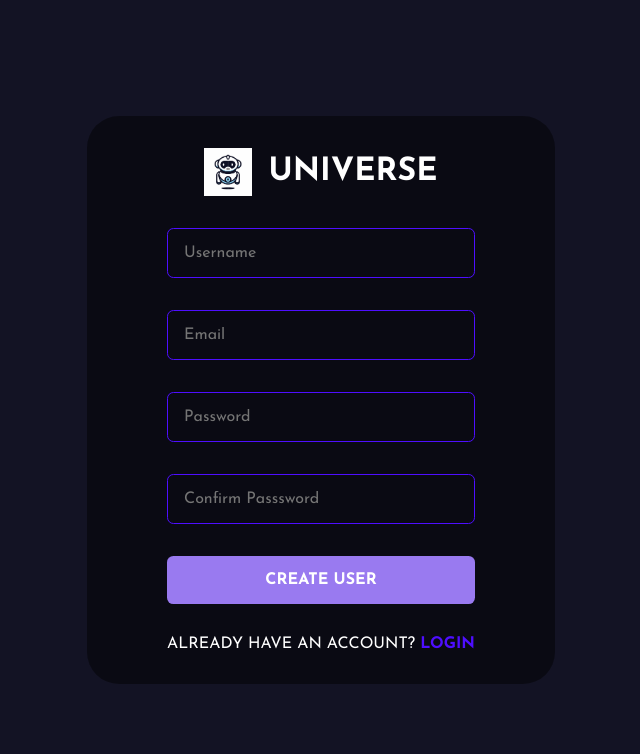
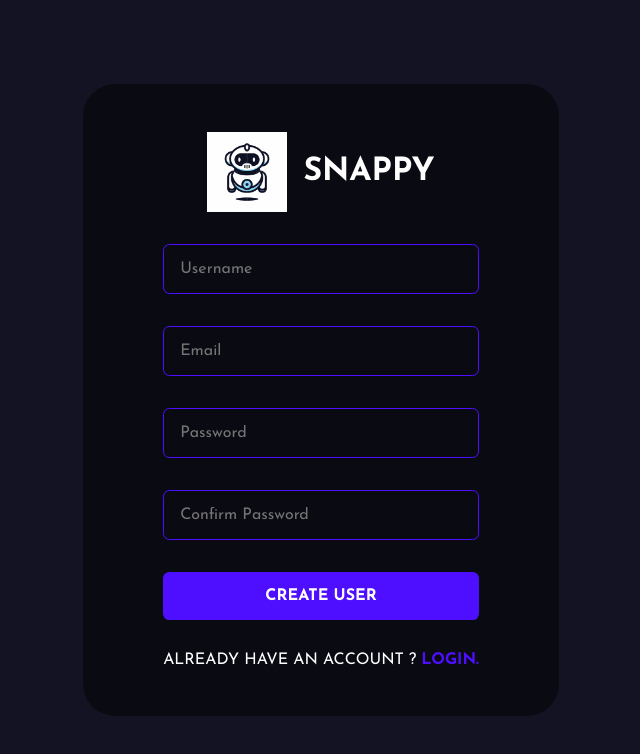
Before and after one commit to Pragyashah09/chat-app, a React (Create React App) app in the folder public/: page /register in a window 1280 px wide. Shown: the top 754 px of the page, without its empty margins (319-959 px from the left). Built offline with nearby package versions, Linux system fonts and the light colour scheme; no server answers.

Commit message:
package install:)

```diff
--- a/public/src/pages/Register.jsx
+++ b/public/src/pages/Register.jsx
@@ -1,15 +1,21 @@
-import React ,{useEffect,useState}from "react";
-import {useNavigate, Link} from "react-router-dom";
+import React, { useState, useEffect } from "react";
+import axios from "axios";
 import styled from "styled-components";
+import { useNavigate, Link } from "react-router-dom";
 import Logo from "../assets/logo1.webp";
 import { ToastContainer, toast } from "react-toastify";
 import "react-toastify/dist/ReactToastify.css";
-import axios from "axios";
 import { registerRoute } from "../utils/APIRoutes";
 
-
-function Register() {
+export default function Register() {
   const navigate = useNavigate();
+  const toastOptions = {
+    position: "bottom-right",
+    autoClose: 8000,
+    pauseOnHover: true,
+    draggable: true,
+    theme: "dark",
+  };
   const [values, setValues] = useState({
     username: "",
     email: "",
@@ -21,51 +27,37 @@ function Register() {
     if (localStorage.getItem(process.env.REACT_APP_LOCALHOST_KEY)) {
       navigate("/");
     }
-    },[navigate]);
+  }, []);
 
+  const handleChange = (event) => {
+    setValues({ ...values, [event.target.name]: event.target.value });
+  };
 
   const handleValidation = () => {
     const { password, confirmPassword, username, email } = values;
     if (password !== confirmPassword) {
-            toast.error("Password and confirm password should be same.",{
-                position: "bottom-right",
-                autoclose: 8000,
-                pauseOnHover: true,
-                draggable: true,
-                theme: "dark",
-            });
+      toast.error(
+        "Password and confirm password should be same.",
+        toastOptions
+      );
+      return false;
+    } else if (username.length < 3) {
+      toast.error(
+        "Username should be greater than 3 characters.",
+        toastOptions
+      );
+      return false;
+    } else if (password.length < 8) {
+      toast.error(
+        "Password should be equal or greater than 8 characters.",
+        toastOptions
+      );
+      return false;
+    } else if (email === "") {
+      toast.error("Email is required.", toastOptions);
       return false;
     }
-        if (username.length < 3) {
-            toast.error("Username should be greater than 3 characters.",{
-                position: "bottom-right",
-                autoclose: 8000,
-                pauseOnHover: true,
-                draggable: true,
-                theme: "dark",
-            });
-        return false;
-        }
-        if (password.length < 8) {
-            toast.error("Password should be equal or greater than 8 characters.",{
-                position: "bottom-right",
-                autoclose: 8000,
-                pauseOnHover: true,
-                draggable: true,
-                theme: "dark",
-            });
-        return false;
-        }
-        if (email === "") {
-            toast.error("Email is required.",{
-                position: "bottom-right",
-                autoclose: 8000,
-                pauseOnHover: true,
-                draggable: true,
-                theme: "dark",
-            });
-            return false;
-        }
+
     return true;
   };
 
@@ -80,12 +72,7 @@ function Register() {
       });
 
       if (data.status === false) {
-                toast.error(data.msg, {position: "bottom-right",
-                autoclose: 8000,
-                pauseOnHover: true,
-                draggable: true,
-                theme: "dark",
-                });
+        toast.error(data.msg, toastOptions);
       }
       if (data.status === true) {
         localStorage.setItem(
@@ -97,32 +84,41 @@ function Register() {
     }
   };
 
-    const handleChange = (event) => {
-        setValues({ ...values, [event.target.name]: event.target.value });
-    };
-
   return (
     <>
       <FormContainer>
-                <form onSubmit={(event) => handleSubmit (event)}>
-
+        <form action="" onSubmit={(event) => handleSubmit(event)}>
           <div className="brand">
             <img src={Logo} alt="logo" />
-                        <h1>UNIVERSE</h1>
+            <h1>snappy</h1>
           </div>
-                    <input type="text" placeholder="Username" name="username" onChange={(e) => handleChange(e)}/>
-
-                    <input type="email" placeholder="Email" name="email" onChange={(e) => handleChange(e)}/>
-
-                    <input type="password" placeholder= "Password" name="password" onChange={(e) => handleChange(e)}/>
-
-                    <input type="password" placeholder="Confirm Passsword" name="confirmPassword" onChange={(e) => handleChange(e)}/>
-
+          <input
+            type="text"
+            placeholder="Username"
+            name="username"
+            onChange={(e) => handleChange(e)}
+          />
+          <input
+            type="email"
+            placeholder="Email"
+            name="email"
+            onChange={(e) => handleChange(e)}
+          />
+          <input
+            type="password"
+            placeholder="Password"
+            name="password"
+            onChange={(e) => handleChange(e)}
+          />
+          <input
+            type="password"
+            placeholder="Confirm Password"
+            name="confirmPassword"
+            onChange={(e) => handleChange(e)}
+          />
           <button type="submit">Create User</button>
-
           <span>
-                        Already have an account? <Link to="/login">Login</Link>
-
+            Already have an account ? <Link to="/login">Login.</Link>
           </span>
         </form>
       </FormContainer>
@@ -140,34 +136,34 @@ const FormContainer = styled.div`
   gap: 1rem;
   align-items: center;
   background-color: #131324;
-    .brand{
+  .brand {
     display: flex;
     align-items: center;
     gap: 1rem;
     justify-content: center;
-    }
-
-    img{
-        height: 3rem;
+    img {
+      height: 5rem;
     }
     h1 {
       color: white;
       text-transform: uppercase;
     }
-    form{
+  }
+
+  form {
     display: flex;
     flex-direction: column;
     gap: 2rem;
     background-color: #00000076;
-        padding: 2rem 5rem;
     border-radius: 2rem;
+    padding: 3rem 5rem;
   }
-    input{
+  input {
     background-color: transparent;
     padding: 1rem;
     border: 0.1rem solid #4e0eff;
     border-radius: 0.4rem;
-        color: yellow;
+    color: white;
     width: 100%;
     font-size: 1rem;
     &:focus {
@@ -176,7 +172,7 @@ const FormContainer = styled.div`
     }
   }
   button {
-        background-color: #997af0;
+    background-color: #4e0eff;
     color: white;
     padding: 1rem 2rem;
     border: none;
@@ -185,7 +181,6 @@ const FormContainer = styled.div`
     border-radius: 0.4rem;
     font-size: 1rem;
     text-transform: uppercase;
-        transition: 0.5s ease-in-out;
     &:hover {
       background-color: #4e0eff;
     }
@@ -199,7 +194,4 @@ const FormContainer = styled.div`
       font-weight: bold;
     }
   }
-
 `;
-
-export default Register
```
Also changed, not shown: 1 other file (tests, documents, lock files or other folders). Lines whose indentation alone changed are shown as unchanged.
